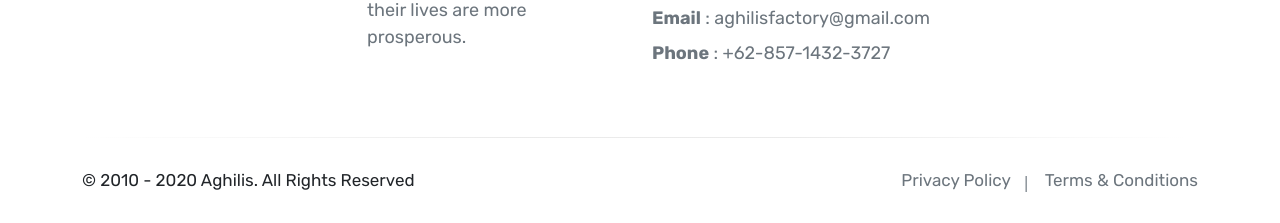
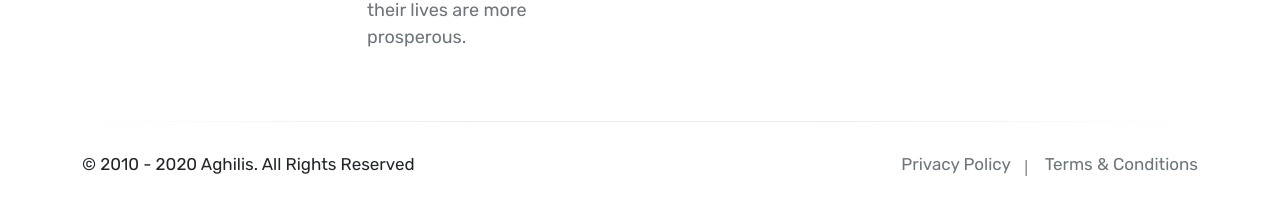
Before and after one commit to Bagusnuralam/Web-Bussiness, a plain HTML site: page contacts.html in a window 1280 px wide. Shown: the part 1641-1864 px from the top of the page. Drawn offline with Linux system fonts and the light colour scheme; files whose address does not match are found by name.

Commit message:
ten commit

```diff
--- a/contacts.html
+++ b/contacts.html
@@ -312,14 +312,6 @@
 									<li><p class="p-md">Saaba Street No. 29 Kembangan District, Joglo Village, West Jakarta. Postal code 11640</p></li>
 								</ul>
 
-								<ul class="foo-links text-secondary clearfix">
-									<li><p class="p-md"> <a href= "contacts.html" title= "Email"><b>Email</b> : aghilisfactory@gmail.com</a></p></li>
-								</ul>
-
-								<ul class="foo-links text-secondary clearfix">
-									<li><p class="p-md"><a href="https://wa.me/6285714323727?text=I'm%20interested%20in%20your%20product%20for%20areca%20nuts" title="Whatsapp"><b>Phone</b> : +62-857-1432-3727</a></p></li>
-								</ul>
-
 							</div>
 						</div>
 
```
Also changed, not shown: index.html (+0 -8 lines).
